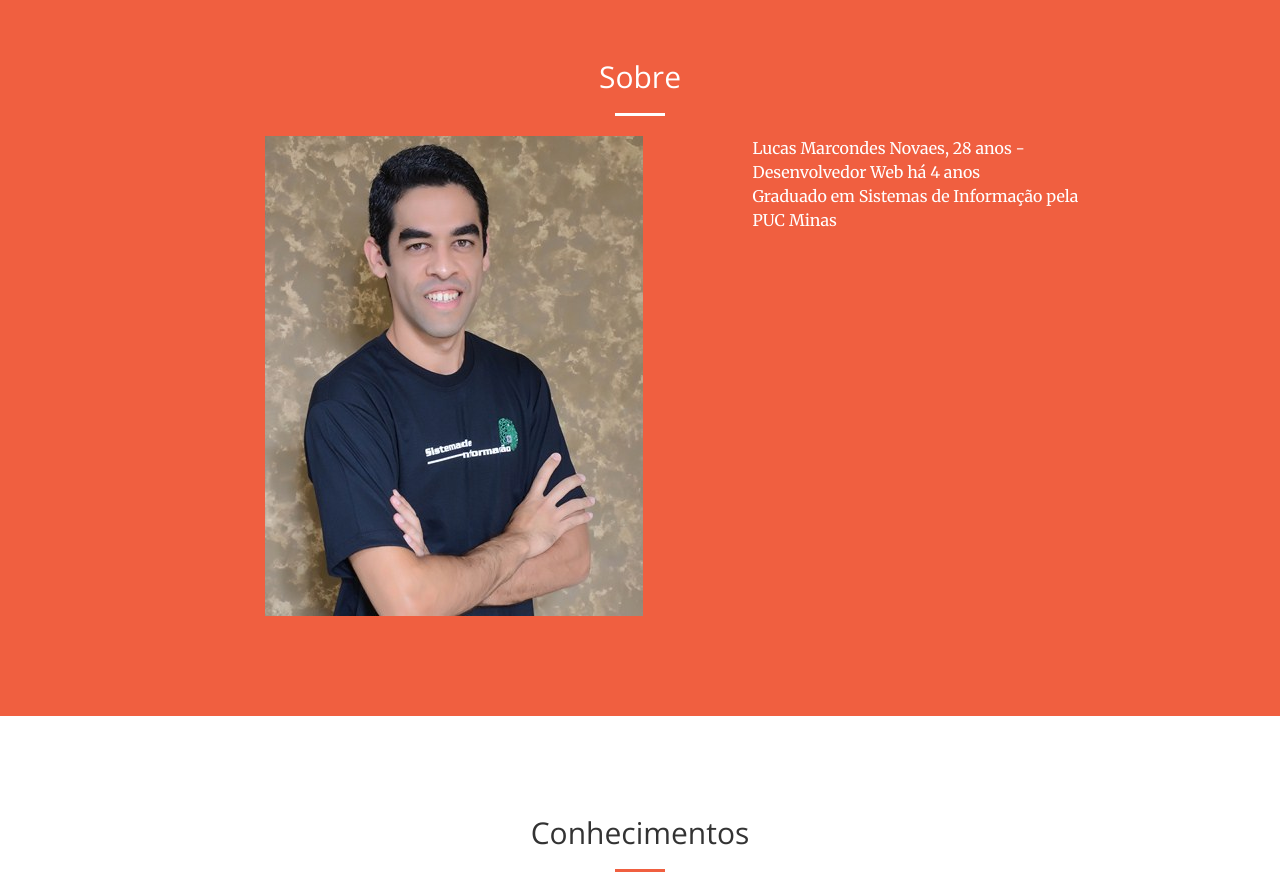
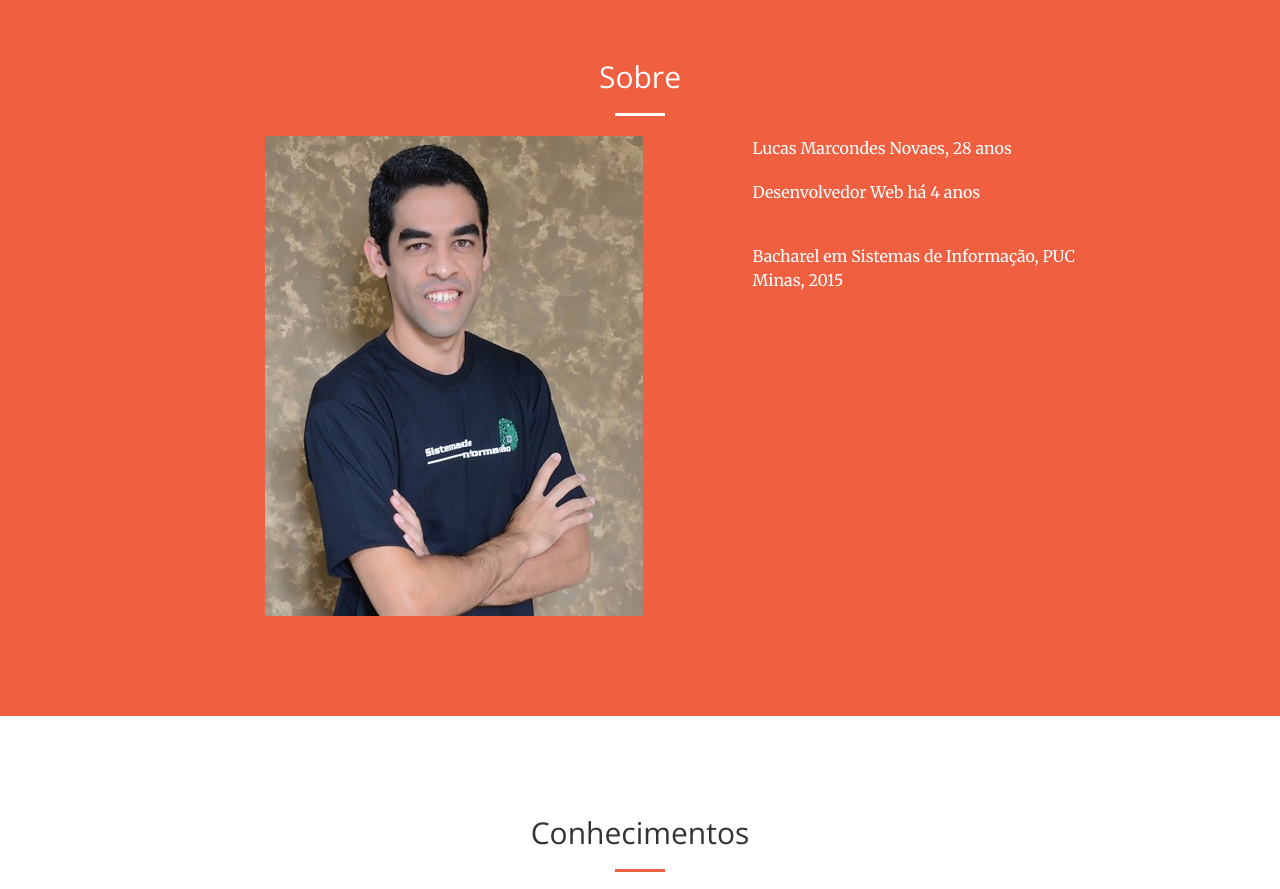
Before and after one commit to LucasNovaes/lucasnovaes.github.io, a website: page index.html in a window 1280 px wide. Shown: the part 840-1729 px from the top of the page. Drawn offline with nearby package versions, Linux system fonts and the light colour scheme.

Commit message:
Update index.html

```diff
--- a/index.html
+++ b/index.html
@@ -89,8 +89,9 @@
                     <img src="img/lucasnovaes.jpg" class="img-responsive" alt="Profile photo">
 		</div>
                 <div class="col-lg-4">
-		     <p>Lucas Marcondes Novaes, 28 anos - Desenvolvedor Web há 4 anos<br/>
-				Graduado em Sistemas de Informação pela PUC Minas<br/></p>
+		     <p>Lucas Marcondes Novaes, 28 anos
+			<p>Desenvolvedor Web há 4 anos</p><br/>
+			<p>Bacharel em Sistemas de Informação, PUC Minas, 2015</p>
                 </div>
             </div>
         </div>
```
